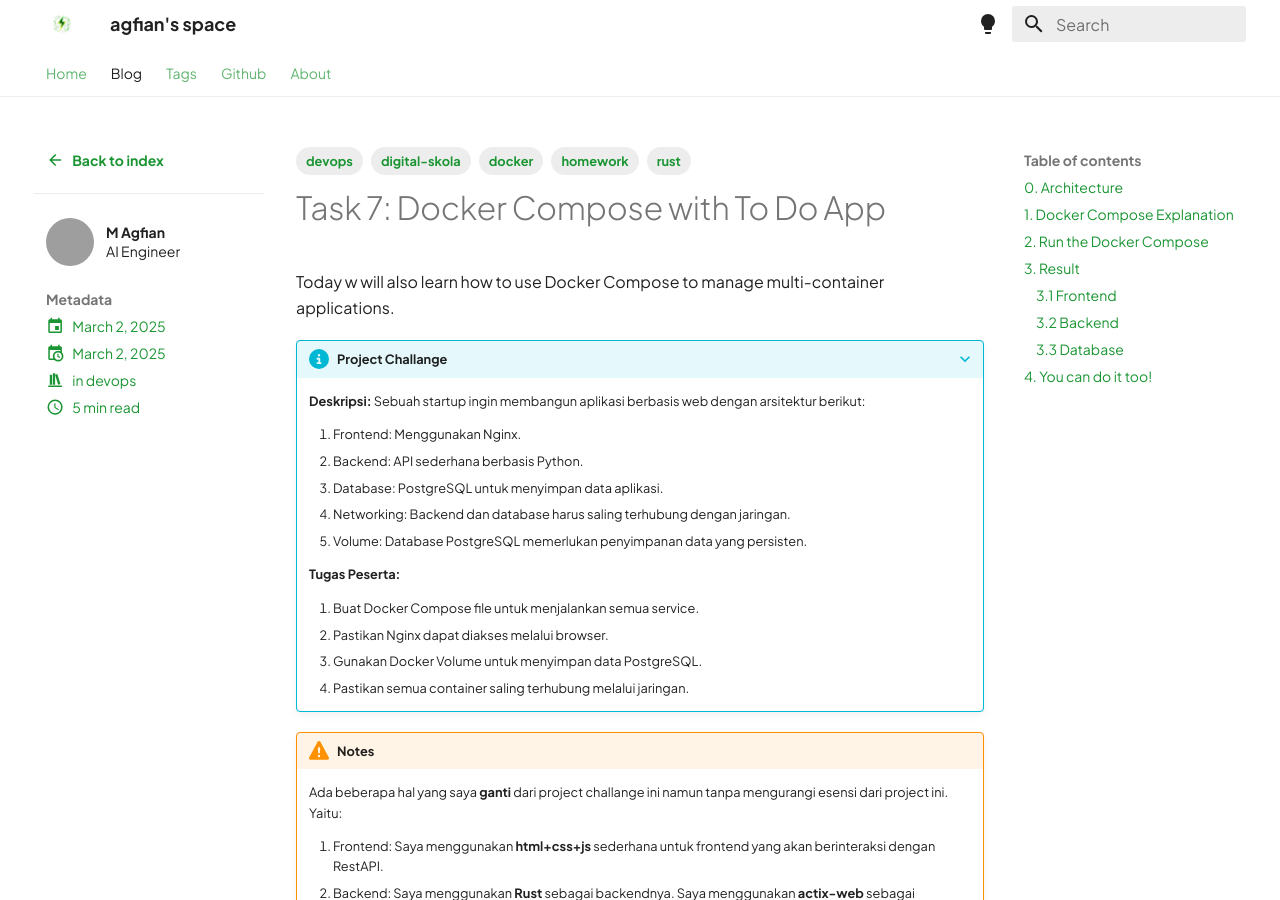
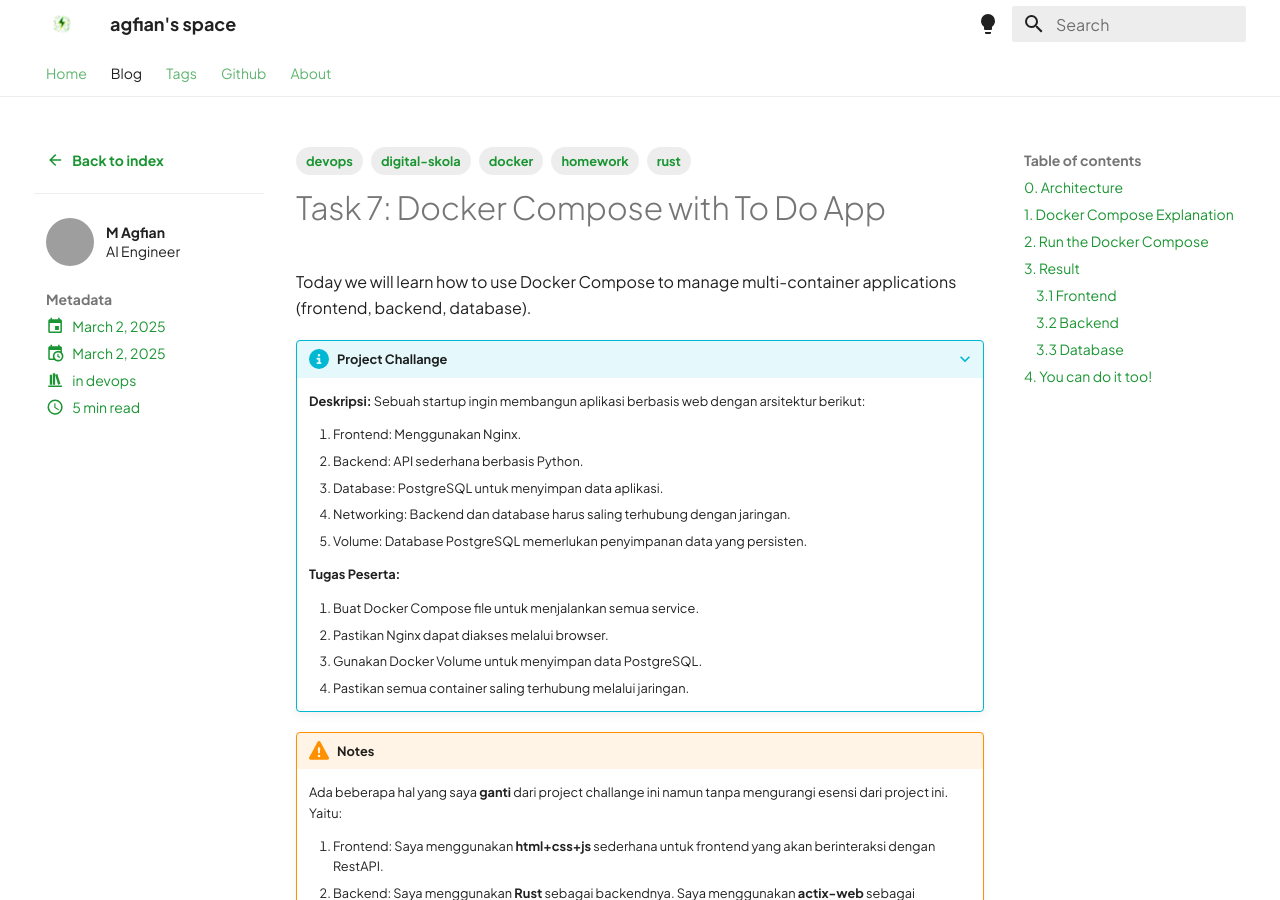
Before and after one commit to agfianf/agfianf.github.io, an MkDocs documentation site: the page built from docs/blog/posts/devops-learning/007-project-docker.md, in a window 1280 px wide and 900 px high. Built offline with MkDocs 1.6.1 and Material for MkDocs 9.7.7, drawn with Linux system fonts in a browser that asks for light colours; emoji names are drawn with the system emoji font; comment, search, counter and statistics services are not loaded; grey boxes are pictures that could not be loaded.

Commit message:
fix: correct typo and enhance description in Docker Compose tutorial for clarity

```diff
--- a/docs/blog/posts/devops-learning/007-project-docker.md
+++ b/docs/blog/posts/devops-learning/007-project-docker.md
@@ -22,7 +22,7 @@ comments: true
 
 # Task 7: Docker Compose with To Do App
 
-Today w will also learn how to use Docker Compose to manage multi-container applications.
+Today we will learn how to use Docker Compose to manage multi-container applications (frontend, backend, database).
 
 <!-- more -->
 ???+ info "Project Challange"
```
